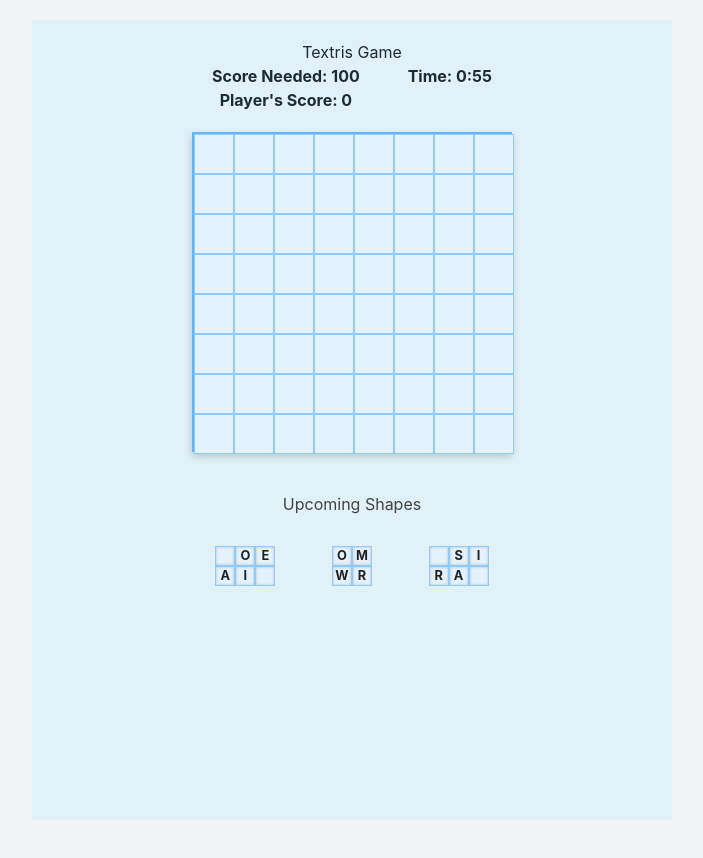
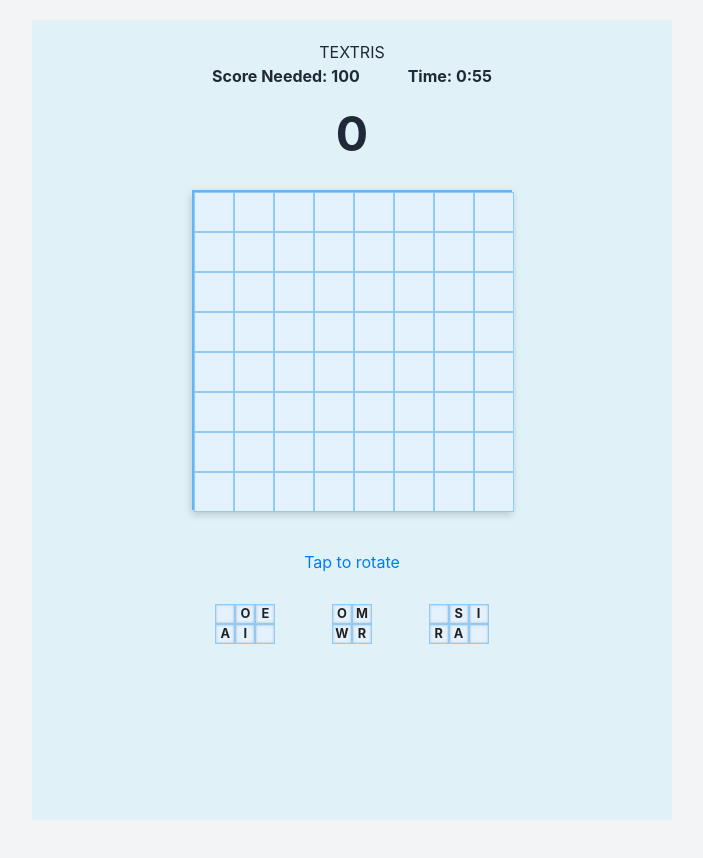
Before and after one commit to ladyofthelogs/textris-game, a Next.js app: page / in a window 1280 px wide. Shown: the top 858 px of the page, without its empty margins (288-991 px from the left). Built offline with nearby package versions, Linux system fonts and the light colour scheme.

Commit message:
Text and format changes

```diff
--- a/app/globals.css
+++ b/app/globals.css
@@ -24,18 +24,21 @@ body {
   box-sizing: border-box;
 }
 
-.game-info {
+.game-info-top {
   display: flex;
   justify-content: space-between;
   width: 100%;
   max-width: 320px; /* Adjust based on grid size */
-  margin-bottom: 20px;
+  margin-bottom: 10px;
   padding: 0 20px; /* Padding for the whole screen */
+  font-weight: bold;
 }
 
-.score-display, .timer-display {
+.score-display-main {
   text-align: center;
+  font-size: 3em; /* Same as h1 */
   font-weight: bold;
+  margin-bottom: 20px; /* Space between score and grid */
 }
 
 .game-grid {
@@ -135,6 +138,16 @@ body {
 .clearing-cell {
   background-color: #ffeb3b; /* Yellow highlight */
   border: 2px solid #f57f17; /* Orange outline */
-  transition: background-color 0.3s ease-out, opacity 0.3s ease-out, border 0.3s ease-out; /* Faster animation */
-  opacity: 0; /* Will fade out */
+  animation: fadeOutAndShrink 0.3s forwards; /* Apply animation */
 }
+
+@keyframes fadeOutAndShrink {
+  from {
+    opacity: 1;
+    transform: scale(1);
+  }
+  to {
+    opacity: 0;
+    transform: scale(0.8); /* Slightly shrink as it fades */
+  }
+}
--- a/components/Game.js
+++ b/components/Game.js
@@ -137,8 +137,11 @@ const Game = () => {
 
     // Calculate the top-left corner of the shape relative to the grid
     // This is where the shape's (0,0) cell would be placed
-    let startCol = Math.floor((mouseX - (draggedShapeClickedCol * 20)) / cellSize);
-    let startRow = Math.floor((mouseY - (draggedShapeClickedRow * 20)) / cellSize);
+    // Calculate the top-left corner of the shape relative to the grid
+    // This is where the shape's (0,0) cell would be placed
+    // Adjust mouse position by the clicked cell's offset within the shape, then divide by grid cell size
+    let startCol = Math.floor(mouseX / cellSize) - draggedShapeClickedCol;
+    let startRow = Math.floor(mouseY / cellSize) - draggedShapeClickedRow;
 
     console.log(`handleDragOver - MouseX: ${mouseX}, MouseY: ${mouseY}, Calculated StartRow: ${startRow}, Calculated StartCol: ${startCol}`);
     console.log('handleDragOver - draggedShapeClickedRow:', draggedShapeClickedRow, 'draggedShapeClickedCol:', draggedShapeClickedCol);
@@ -435,7 +438,7 @@ const Game = () => {
         setScore(newScore);
         setClearingCells([]); // Reset clearing cells
         console.log(`Cleared ${cellsToClear.length} cells. New score: ${newScore}`);
-      }, 300); // Delay clearing for 300ms for UX feedback (faster animation)
+      }, 300); // Delay clearing for 300ms to allow animation to play out
     } else if (newScore !== score) {
       setScore(newScore); // Update score immediately if only score changed (e.g., from lines cleared without words)
     }
@@ -489,7 +492,7 @@ const Game = () => {
 
   return (
     <div className="game-container">
-      <h1>Textris Game</h1>
+      <h1>TEXTRIS</h1>
       {gameOver && (
         <div className="game-over-overlay">
           <p className="game-over-message">
@@ -498,14 +501,12 @@ const Game = () => {
           <button onClick={() => window.location.reload()}>Play Again</button>
         </div>
       )}
-      <div className="game-info">
-        <div className="score-display">
-          <p>Score Needed: {scoreNeeded}</p>
-          <p>Player's Score: {score}</p>
-        </div>
-        <div className="timer-display">
-          <p>Time: {formatTime(timeLeft)}</p>
-        </div>
+      <div className="game-info-top">
+        <p>Score Needed: {scoreNeeded}</p>
+        <p>Time: {formatTime(timeLeft)}</p>
+      </div>
+      <div className="score-display-main">
+        {score}
       </div>
 
       <div
@@ -535,7 +536,7 @@ const Game = () => {
       </div>
 
       <div className="upcoming-shapes">
-        <h2>Upcoming Shapes</h2>
+        <h2 style={{ color: '#007bff' }}>Tap to rotate</h2>
         <div className="shape-preview-container">
           {upcomingShapes.map((shape, index) => (
             <div
```
